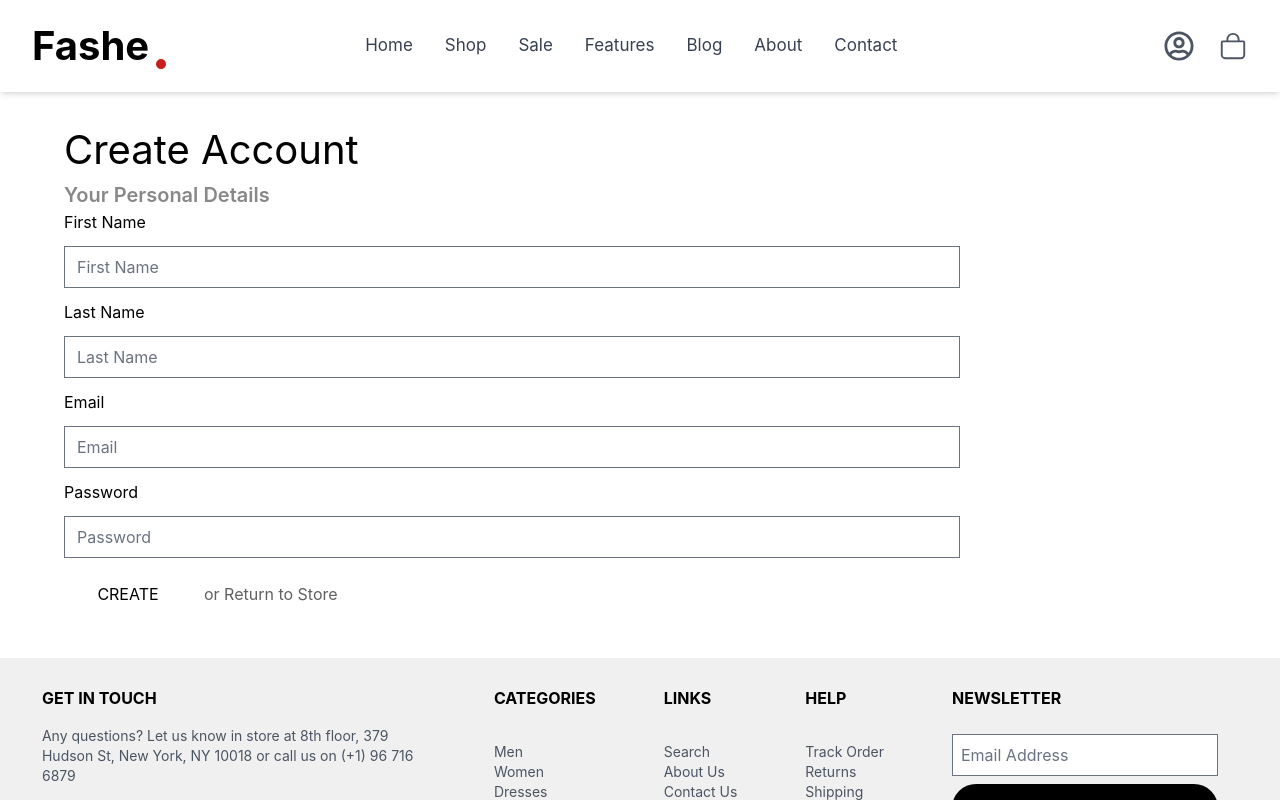
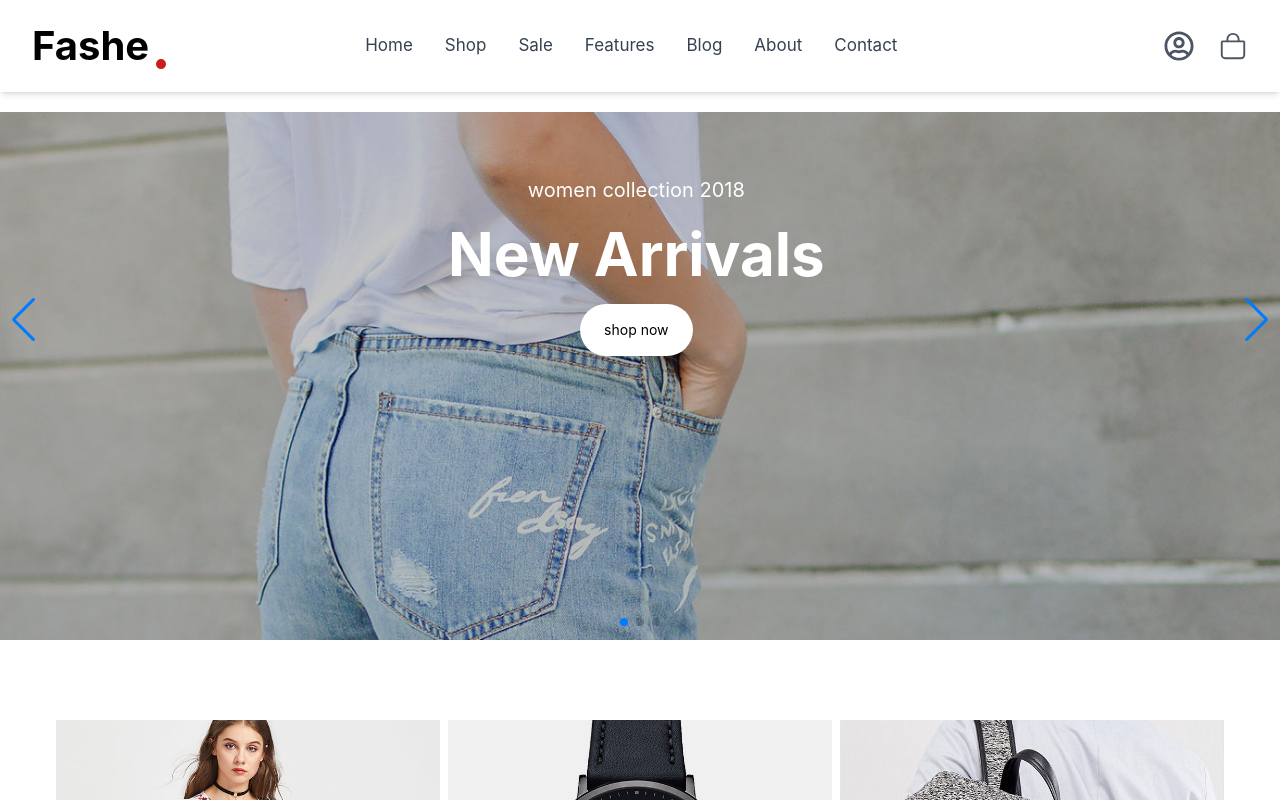
Before and after one commit to hmzaMandour/hamza-mandour-react-final-project, a React (Create React App) app: page / in a window 1280 px wide. Shown: the top 800 px of the page. Built offline with nearby package versions, Linux system fonts and the light colour scheme.

Commit message:
navigating to create account

```diff
--- a/src/App.jsx
+++ b/src/App.jsx
@@ -31,7 +31,7 @@ function App() {
               <Route path="/section2" element={<Section2 />} />
               <Route path="/carousel2" element={<Carousel2 />} />
               <Route path="/blogsection" element={<Blogsection />} />
-              <Route path="/home" element={< Homepage/>} />
+              <Route path="/" element={< Homepage/>} />
               <Route path="/about" element={< About />} />
               <Route path="/aboutpage" element={<Aboutpage  />} />
               <Route path="/contact" element={<Contact  />} />
@@ -41,7 +41,7 @@ function App() {
               <Route path="/desc/:id" element={<Description  />} />
               <Route path="/section3" element={<Section3  />} />
               <Route path="/signin" element={<Signin  />} />
-              <Route path="/" element={<Signup  />} />
+              <Route path="/signup" element={<Signup  />} />
             </Routes>
        </Provider>
 
--- a/src/layouts/navbar.jsx
+++ b/src/layouts/navbar.jsx
@@ -34,7 +34,7 @@ export const Navbar = () => {
                 isMenuOpen ? 'flex' : 'hidden'
               } lg:flex flex-col lg:flex-row items-center gap-4 sm:gap-6 md:gap-8 lg:gap-10 absolute lg:static top-16 left-0 w-full lg:bg-transparent p-4 lg:p-0`}
             >
-              <li onClick={() => { navigate(`/home`) }} className="text-gray-700 text-[14px] sm:text-[16px] lg:text-[17px] cursor-pointer hover:text-[#e65540]">Home</li>
+              <li onClick={() => { navigate(`/`) }} className="text-gray-700 text-[14px] sm:text-[16px] lg:text-[17px] cursor-pointer hover:text-[#e65540]">Home</li>
               <li onClick={() => { navigate(`/shoppage`) }} className="text-gray-700 text-[14px] sm:text-[16px] lg:text-[17px] cursor-pointer hover:text-[#e65540]">Shop</li>
               <li className="text-gray-700 text-[14px] sm:text-[16px] lg:text-[17px] cursor-pointer hover:text-[#e65540]">Sale</li>
               <li className="text-gray-700 text-[14px] sm:text-[16px] lg:text-[17px] cursor-pointer hover:text-[#e65540]">Features</li>
@@ -45,7 +45,7 @@ export const Navbar = () => {
           </div>
 
           <div className="flex items-center gap-4 sm:gap-5 md:gap-6">
-            <FaRegUserCircle className="text-[20px] sm:text-[25px] lg:text-[30px] text-gray-600" />
+            <FaRegUserCircle onClick={() => { navigate(`/signin`) }} className=" cursor-pointer text-[20px] sm:text-[25px] lg:text-[30px] text-gray-600" />
             <IoBagOutline className="text-[20px] sm:text-[25px] lg:text-[30px] text-gray-600" />
           </div>
         </nav>
--- a/src/pages/signin/signin.jsx
+++ b/src/pages/signin/signin.jsx
@@ -5,6 +5,7 @@ import { Mycontext } from '../../context';
 import { useNavigate } from 'react-router-dom';
 
 export const Signin = () => {
+    const navigate = useNavigate()
     const { dataUser } = useContext(Mycontext);
     console.log("hhhhhhhhhhhhhh", dataUser);
 
@@ -36,7 +37,7 @@ export const Signin = () => {
                     <p className='text-[#888888] w-[40vw]'>
                         By creating an account you will be able to shop faster, be up to date on an order's status, and keep track of the orders you have previously made.
                     </p>
-                    <button className='bg-black text-white p-3 w-36'>CONTINUE</button>
+                    <button onClick={() => { navigate(`/signup`) }} className='bg-black text-white p-3 w-36'>CONTINUE</button>
                 </div>
 
                 <div className='border border-[#888888] p-4'>
@@ -66,7 +67,7 @@ export const Signin = () => {
                         <p className='text-[#616060] hover:text-[#e65540] cursor-pointer'>Forgot your password?</p>
 
                         <div className='flex gap-3'>
-                            <button type="submit" className='bg-black text-white p-3 w-32'>SIGN IN</button>
+                            <button type="submit" className=' text-black p-3 w-32'>SIGN IN</button>
                             <button className='text-[#616060] hover:text-[#e65540]'>or Return to Store</button>
                         </div>
                     </form>
```
